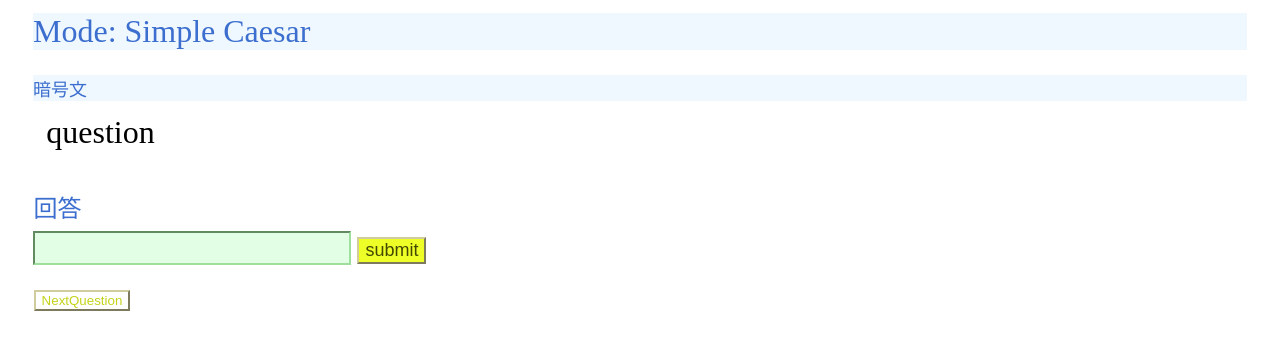
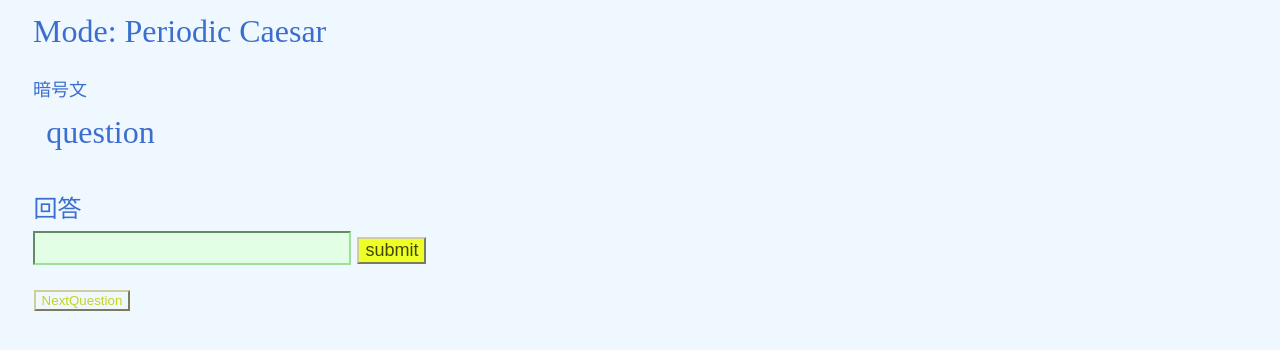
Before and after one commit to ut-code/de-igma, a website built with Vite: page src/static/playPeriodicCaesar/index.html in a window 1280 px wide. Built offline with nearby package versions, Linux system fonts and the light colour scheme; no server answers.

Commit message:
一部不完全だったところを対応

```diff
--- a/src/static/playPeriodicCaesar/index.html
+++ b/src/static/playPeriodicCaesar/index.html
@@ -6,9 +6,9 @@
     <link rel="stylesheet" href="../style.css" >
     <title>DENIGMA</title>
   </head>
-  <body>
+  <body class="overall">
     <div id="quiz-container">
-      <div id="cipher-type">Mode: Simple Caesar</div>
+      <div id="cipher-type">Mode: Periodic Caesar</div>
       <div id="cipher-indicator">暗号文</div>
       <div class="question" id="question">question</div>
       <form>
```
Also changed, not shown: src/static/playCaesar/index.html (+1 -1 lines).
